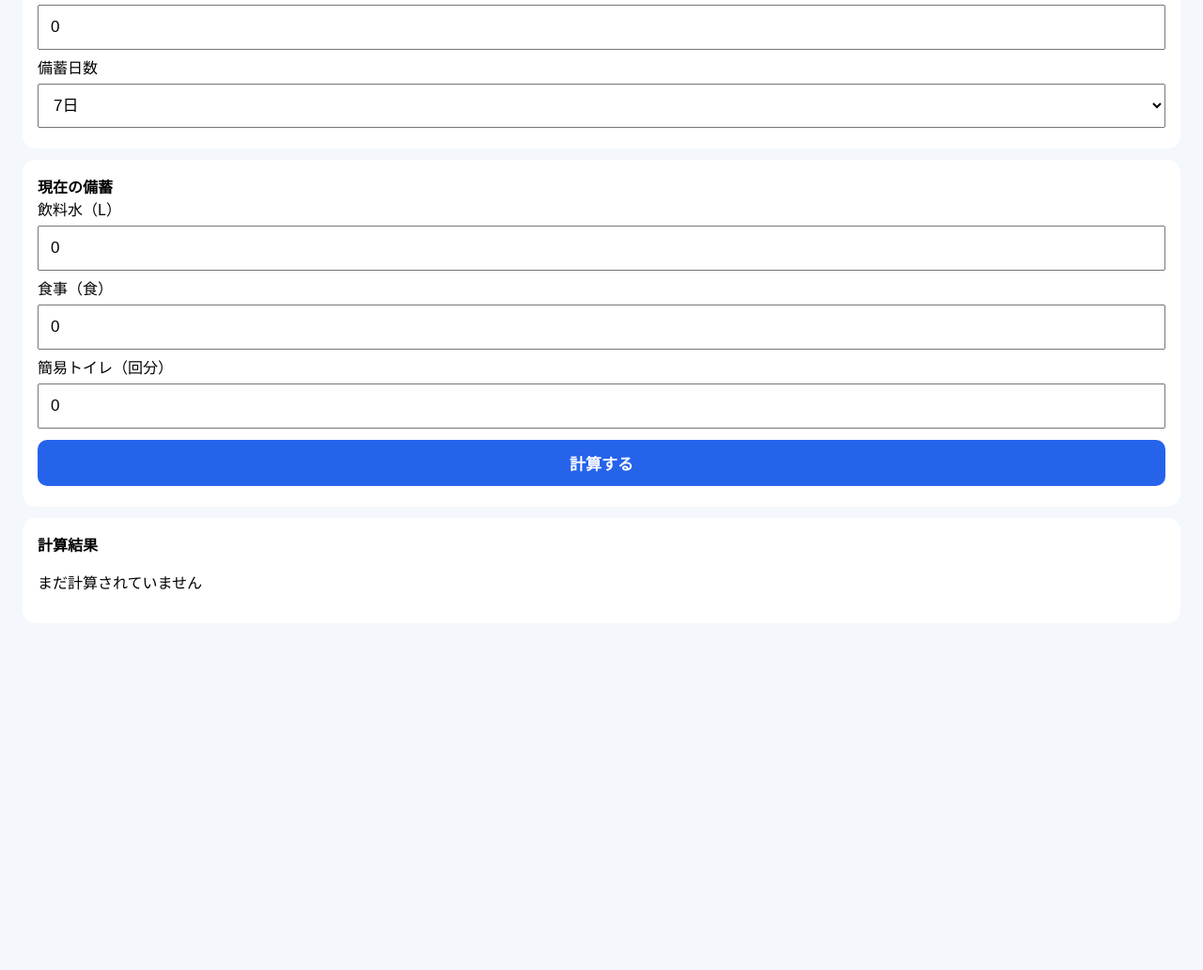
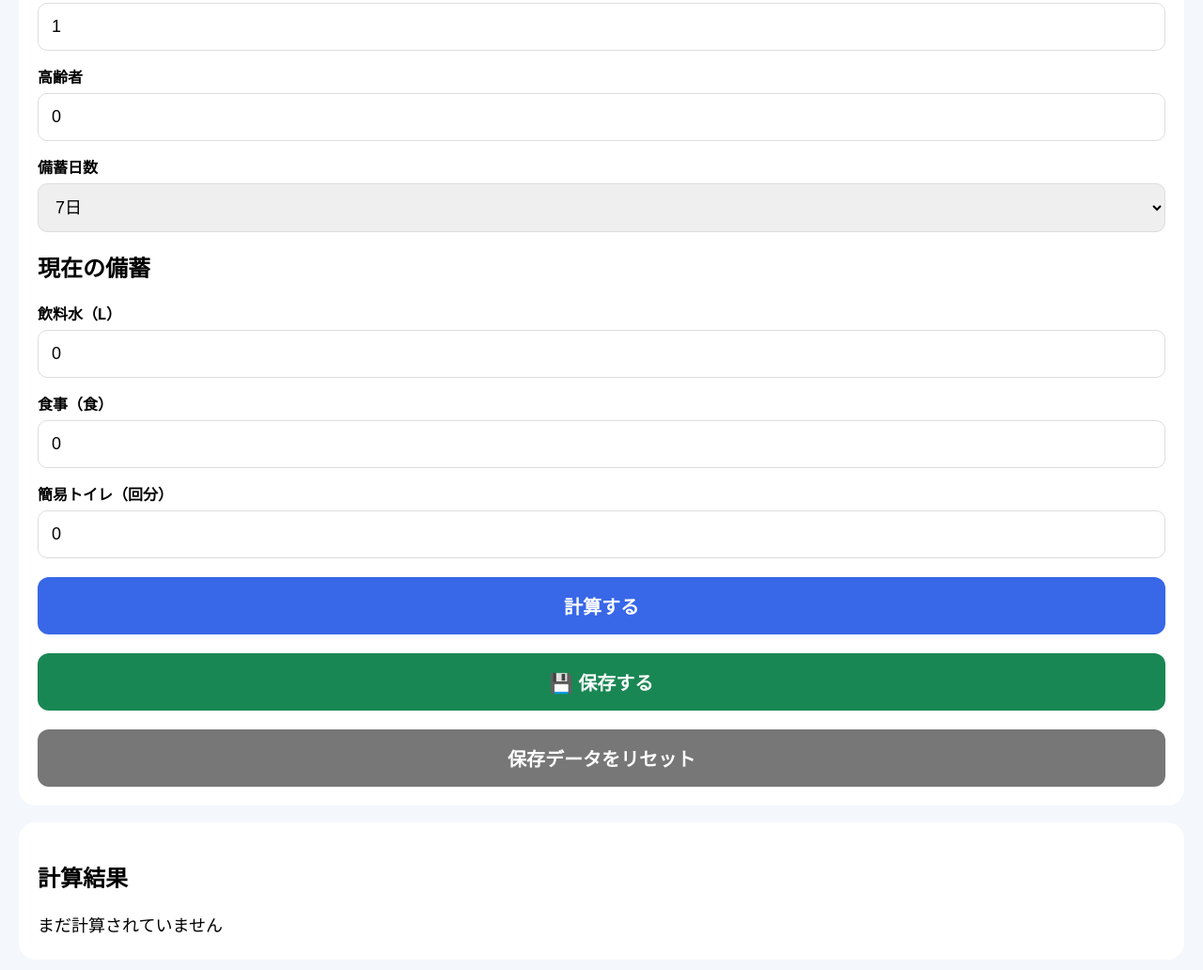
Before and after one commit to kumamoto0099-alt/bousai-stock-app, a plain HTML site: page v3.html in a window 1280 px wide. Shown: the part 346-1378 px from the top of the page at 94% size. Before the commit the page ends 1045 px from the top, so only its background shows below. Drawn offline with Linux system fonts and the light colour scheme.

Commit message:
Update v3.html

```diff
--- a/v3.html
+++ b/v3.html
@@ -1,71 +1,269 @@
-<!doctype html>
+<!DOCTYPE html>
 <html lang="ja">
-<meta charset="utf-8">
-<meta name="viewport" content="width=device-width,initial-scale=1">
-<title>防災備蓄 v2</title>
+<head>
+<meta charset="UTF-8">
+<meta name="viewport" content="width=device-width, initial-scale=1.0">
+<title>防災・備蓄管理 V3</title>
 
 <style>
-body{font-family:-apple-system,sans-serif;background:#f4f7fb;padding:16px}
-div{background:white;padding:16px;margin:12px 0;border-radius:14px}
-input,select,button{width:100%;box-sizing:border-box;padding:12px;margin:6px 0;font-size:17px}
-button{background:#2563eb;color:white;border:0;border-radius:10px;font-weight:bold}
-.ok{color:green}.ng{color:#c00}
+body{
+  margin:0;
+  padding:20px;
+  background:#f4f7fb;
+  font-family:-apple-system,BlinkMacSystemFont,"Helvetica Neue",sans-serif;
+}
+
+h1{
+  font-size:28px;
+  margin-bottom:5px;
+}
+
+.subtitle{
+  color:#666;
+  margin-bottom:20px;
+}
+
+.card{
+  background:white;
+  padding:20px;
+  border-radius:18px;
+  margin-bottom:18px;
+}
+
+label{
+  display:block;
+  font-weight:bold;
+  margin-top:15px;
+  margin-bottom:6px;
+}
+
+input,select{
+  width:100%;
+  box-sizing:border-box;
+  padding:14px;
+  font-size:18px;
+  border:1px solid #ddd;
+  border-radius:10px;
+}
+
+button{
+  width:100%;
+  padding:16px;
+  margin-top:20px;
+  border:0;
+  border-radius:12px;
+  background:#3867e8;
+  color:white;
+  font-size:20px;
+  font-weight:bold;
+}
+
+.save{
+  background:#198754;
+}
+
+.reset{
+  background:#777;
+}
+
+.result{
+  font-size:18px;
+  line-height:1.7;
+}
+
+.ok{
+  color:#198754;
+  font-weight:bold;
+}
+
+.ng{
+  color:#c52b1e;
+  font-weight:bold;
+}
 </style>
+</head>
+
+<body>
 
 <h1>防災・備蓄管理 🧯</h1>
+<div class="subtitle">家族に必要な備蓄量をチェック</div>
 
-<div>
-<b>家族構成</b><br>
-大人<input id="a" type="number" value="2">
-子ども<input id="c" type="number" value="1">
-高齢者<input id="s" type="number" value="0">
+<div class="card">
 
-備蓄日数
-<select id="d">
+<h2>家族構成</h2>
+
+<label>大人</label>
+<input id="adult" type="number" min="0" value="2">
+
+<label>子ども</label>
+<input id="child" type="number" min="0" value="1">
+
+<label>高齢者</label>
+<input id="senior" type="number" min="0" value="0">
+
+<label>備蓄日数</label>
+<select id="days">
 <option value="3">3日</option>
 <option value="7" selected>7日</option>
 <option value="14">14日</option>
 </select>
+
+<h2>現在の備蓄</h2>
+
+<label>飲料水（L）</label>
+<input id="water" type="number" min="0" value="0">
+
+<label>食事（食）</label>
+<input id="food" type="number" min="0" value="0">
+
+<label>簡易トイレ（回分）</label>
+<input id="toilet" type="number" min="0" value="0">
+
+<button onclick="calc()">計算する</button>
+<button class="save" onclick="saveData()">💾 保存する</button>
+<button class="reset" onclick="resetData()">保存データをリセット</button>
+
 </div>
 
-<div>
-<b>現在の備蓄</b><br>
-飲料水（L）<input id="w" type="number" value="0">
-食事（食）<input id="f" type="number" value="0">
-簡易トイレ（回分）<input id="t" type="number" value="0">
+<div class="card">
 
-<button onclick="calc()">計算する</button>
+<h2>計算結果</h2>
+
+<div id="result" class="result">
+まだ計算されていません
 </div>
 
-<div>
-<b>計算結果</b>
-<p id="r">まだ計算されていません</p>
 </div>
 
 <script>
+
+const adult = document.getElementById("adult");
+const child = document.getElementById("child");
+const senior = document.getElementById("senior");
+const days = document.getElementById("days");
+
+const water = document.getElementById("water");
+const food = document.getElementById("food");
+const toilet = document.getElementById("toilet");
+
+const result = document.getElementById("result");
+
 function calc(){
- let people=+a.value + +c.value + +s.value;
- let days=+d.value;
 
- let nw=people*days*3;
- let nf=people*days*3;
- let nt=people*days*5;
+  const people =
+    Number(adult.value) +
+    Number(child.value) +
+    Number(senior.value);
 
- let lw=Math.max(0,nw-(+w.value));
- let lf=Math.max(0,nf-(+f.value));
- let lt=Math.max(0,nt-(+t.value));
+  const d = Number(days.value);
 
- function j(x,u){
-   return x===0
-   ? "<span class='ok'>✅ 備蓄OK</span>"
-   : "<span class='ng'>⚠️ あと"+x+u+"必要</span>";
- }
+  const needWater = people * d * 3;
+  const needFood = people * d * 3;
+  const needToilet = people * d * 5;
 
- r.innerHTML=
- "家族："+people+"人<br><br>"+
- "水　必要 "+nw+"L ／ 現在 "+w.value+"L<br>"+j(lw,"L")+"<br><br>"+
- "食事　必要 "+nf+"食 ／ 現在 "+f.value+"食<br>"+j(lf,"食")+"<br><br>"+
- "トイレ　必要 "+nt+"回分 ／ 現在 "+t.value+"回分<br>"+j(lt,"回分");
+  const waterLack =
+    Math.max(0, needWater - Number(water.value));
+
+  const foodLack =
+    Math.max(0, needFood - Number(food.value));
+
+  const toiletLack =
+    Math.max(0, needToilet - Number(toilet.value));
+
+  function judge(lack,unit){
+
+    if(lack === 0){
+      return "<span class='ok'>✅ 備蓄OK</span>";
+    }
+
+    return "<span class='ng'>⚠️ あと" +
+      lack + unit + "必要</span>";
+  }
+
+  result.innerHTML =
+    "<b>家族：" + people + "人</b><br><br>" +
+
+    "<b>💧 水</b><br>" +
+    "必要 " + needWater + "L ／ 現在 " +
+    water.value + "L<br>" +
+    judge(waterLack,"L") +
+
+    "<br><br><b>🍚 食事</b><br>" +
+    "必要 " + needFood + "食 ／ 現在 " +
+    food.value + "食<br>" +
+    judge(foodLack,"食") +
+
+    "<br><br><b>🚽 簡易トイレ</b><br>" +
+    "必要 " + needToilet + "回分 ／ 現在 " +
+    toilet.value + "回分<br>" +
+    judge(toiletLack,"回分");
 }
+
+function saveData(){
+
+  const data = {
+    adult:adult.value,
+    child:child.value,
+    senior:senior.value,
+    days:days.value,
+    water:water.value,
+    food:food.value,
+    toilet:toilet.value
+  };
+
+  localStorage.setItem(
+    "bousaiStockData",
+    JSON.stringify(data)
+  );
+
+  alert("備蓄データを保存しました！💾");
+}
+
+function loadData(){
+
+  const saved =
+    localStorage.getItem("bousaiStockData");
+
+  if(!saved){
+    return;
+  }
+
+  const data = JSON.parse(saved);
+
+  adult.value = data.adult ?? 2;
+  child.value = data.child ?? 1;
+  senior.value = data.senior ?? 0;
+  days.value = data.days ?? 7;
+  water.value = data.water ?? 0;
+  food.value = data.food ?? 0;
+  toilet.value = data.toilet ?? 0;
+
+  calc();
+}
+
+function resetData(){
+
+  if(confirm("保存した備蓄データを削除しますか？")){
+
+    localStorage.removeItem("bousaiStockData");
+
+    adult.value = 2;
+    child.value = 1;
+    senior.value = 0;
+    days.value = 7;
+    water.value = 0;
+    food.value = 0;
+    toilet.value = 0;
+
+    result.innerHTML =
+      "保存データをリセットしました";
+
+  }
+}
+
+loadData();
+
 </script>
+
+</body>
 </html>
```
